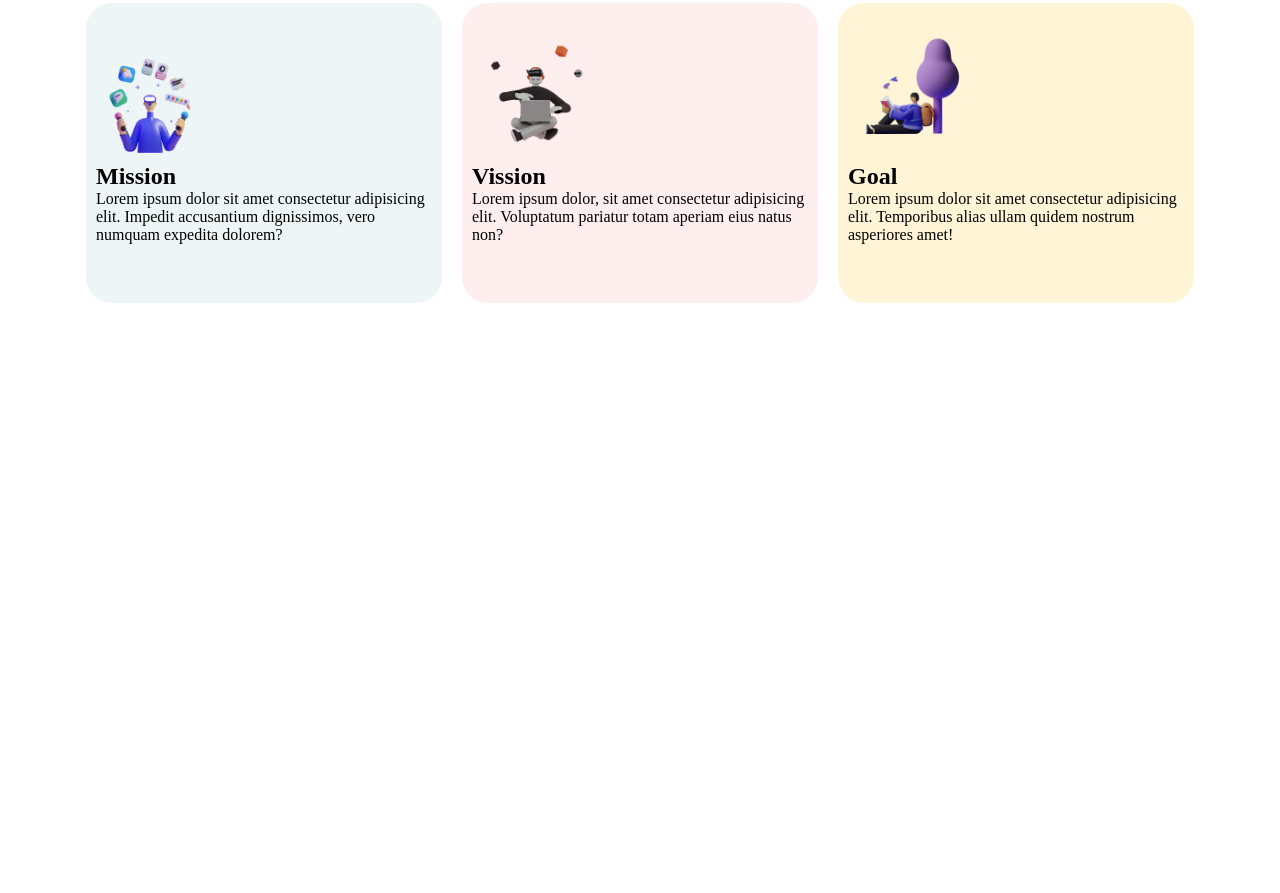
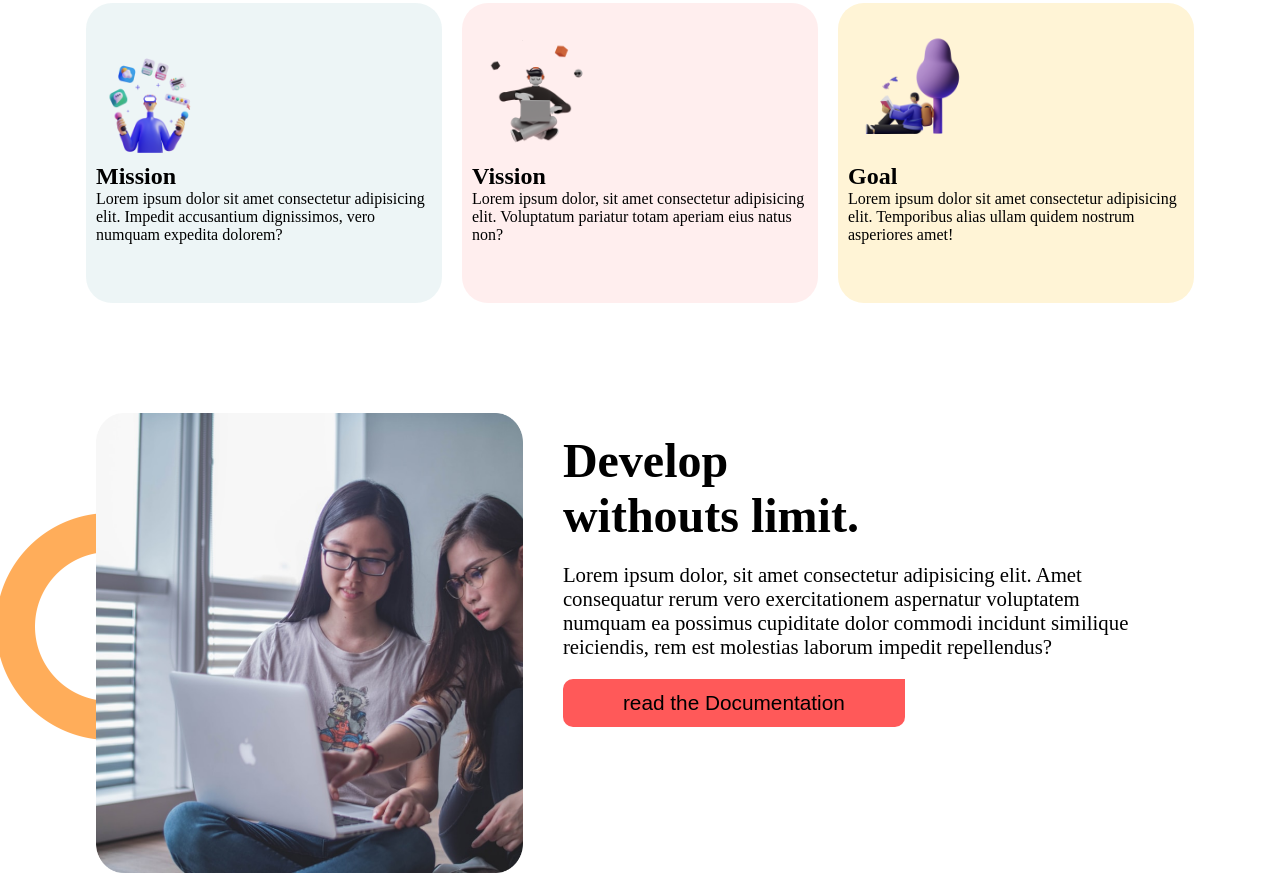
Before and after one commit to Imranahmed935/Mission-2024, a plain HTML site: page index.html in a window 1280 px wide. Shown: the part 814-1707 px from the top of the page. Before the commit the page ends 1240 px from the top, so only its background shows below. Drawn offline with Linux system fonts and the light colour scheme.

Commit message:
develop section added

```diff
--- a/index.html
+++ b/index.html
@@ -52,6 +52,24 @@
           </p>
         </div>
       </section>
+      <section class="develop-section">
+        <div class="img-section">
+          <img src="./images/pictures/coding.png" alt="" />
+          <div class="shape-1">
+            <img src="./images/shapes/shape-1.png" alt="" />
+          </div>
+        </div>
+        <div class="detail-section">
+          <h1>Develop <br> withouts limit.</h1>
+          <p>
+            Lorem ipsum dolor, sit amet consectetur adipisicing elit. Amet
+            consequatur rerum vero exercitationem aspernatur voluptatem numquam
+            ea possimus cupiditate dolor commodi incidunt similique reiciendis,
+            rem est molestias laborum impedit repellendus?
+          </p>
+          <button class="btn">read the Documentation</button>
+        </div>
+      </section>
     </main>
   </body>
 </html>
--- a/styles/style.css
+++ b/styles/style.css
@@ -90,6 +90,47 @@ span {
   margin-top: 20px;
 }
 
+.develop-section {
+  max-width: 1128px;
+  margin: 0 auto;
+  height: 500px;
+  display: flex;
+  gap: 20px;
+  padding: 20px;
+  margin-top: 80px;
+}
+.img-section {
+  width: 40%;
+  height: 100%;
+  border-radius: 10px;
+  position: relative;
+}
+.img-section img {
+  width: 100%;
+  height: 100%;
+}
+.shape-1 img {
+  width: 227px;
+  height: 227px;
+  position: absolute;
+  top: 100px;
+  left: -100px;
+  z-index: -1;
+}
+.detail-section {
+  width: 60%;
+  height: 100%;
+  padding: 20px;
+}
+.detail-section h1 {
+  font-size: 3rem;
+  margin-bottom: 20px;
+}
+.detail-section p {
+  font-size: 1.3rem;
+  margin-bottom: 20px;
+}
+
 @media screen and (max-width: 576px) {
   .banner-section {
     flex-direction: column-reverse;
@@ -114,5 +155,13 @@ span {
   .main {
     margin-top: 200px;
   }
-
+  .develop-section {
+    flex-direction: column;
+  }
+  .detail-section {
+    width: 100%;
+  }
+  .img-section {
+    width: 100%;
+  }
 }
```
